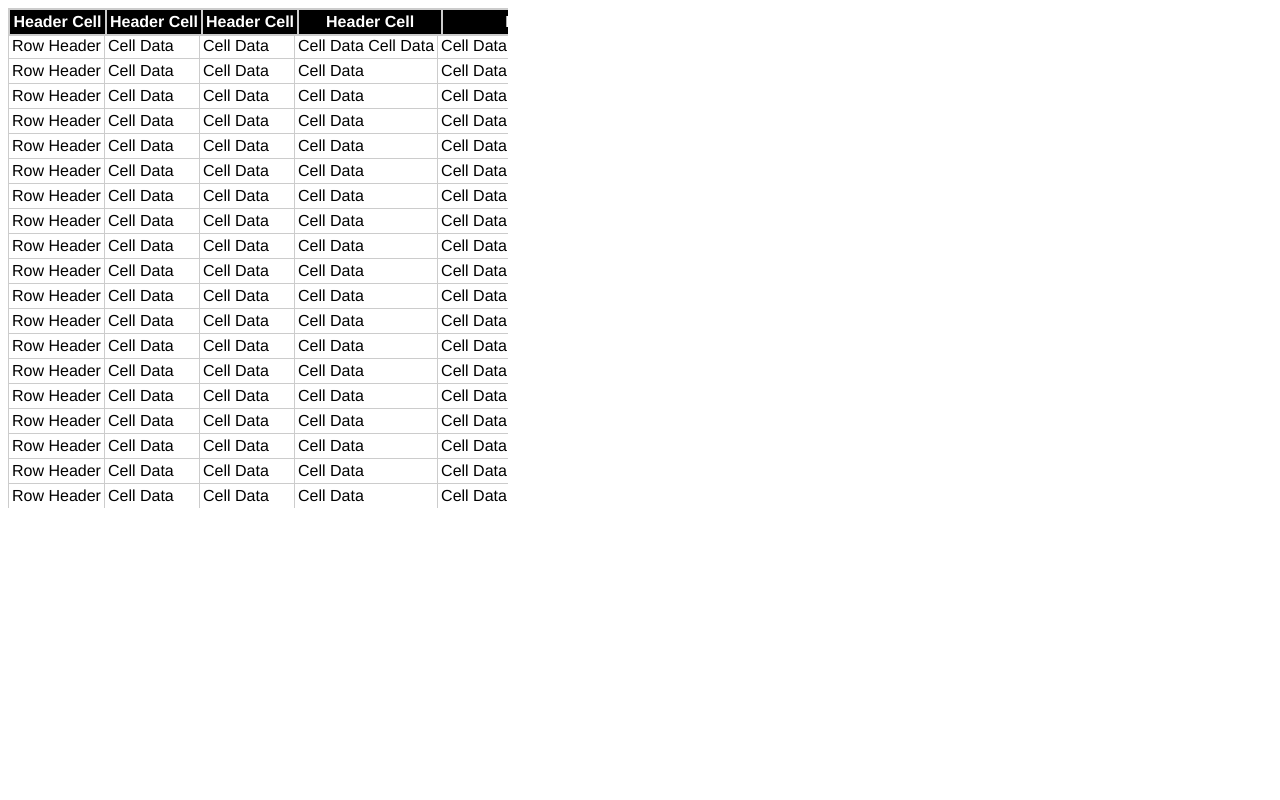
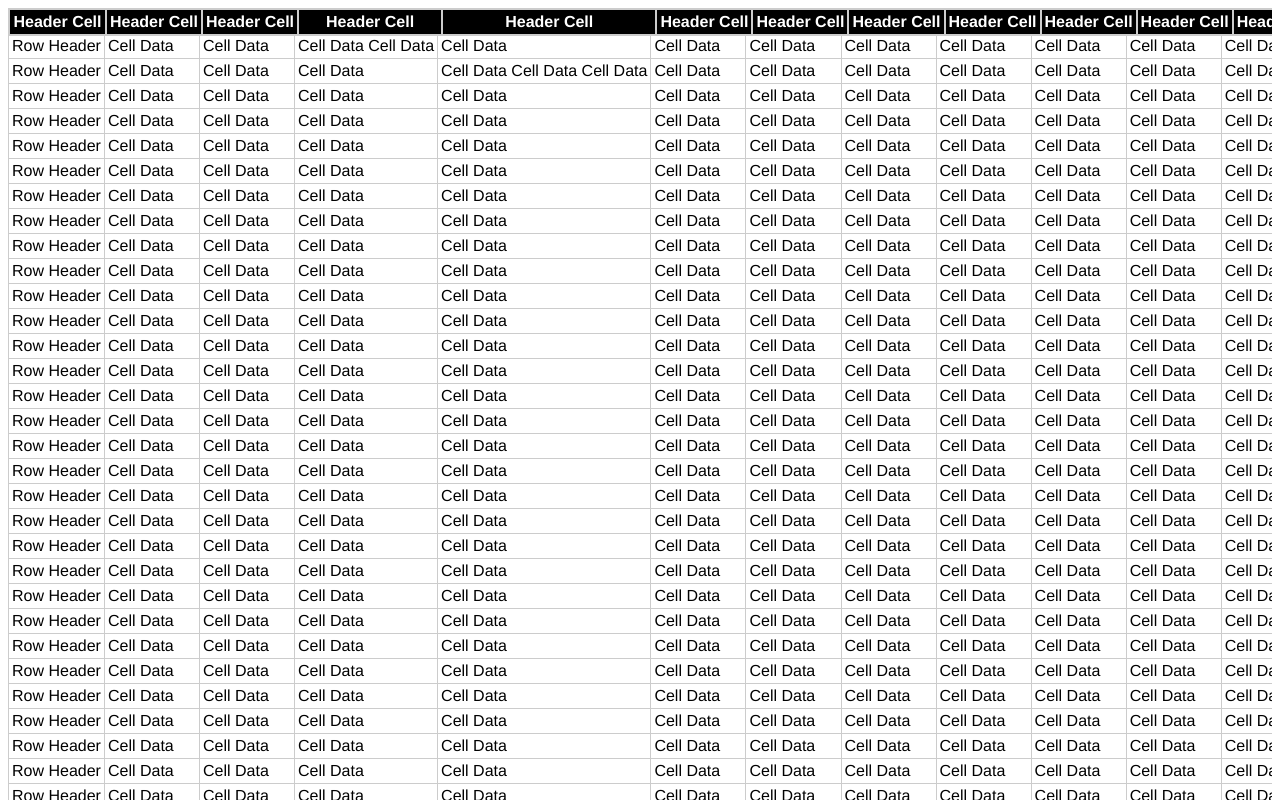
Before and after one commit to phenax/jquery-table, a plain HTML site: page index.html in a window 1280 px wide. Shown: the top 800 px of the page. Drawn offline with nearby package versions, Linux system fonts and the light colour scheme.

Commit message:
Clean both js and css files

```diff
--- a/script.js
+++ b/script.js
@@ -1,47 +1,26 @@
 // Take the widths of the header
 var headerWidths = [];
-var rowWidths = [];
 
-// Reading the CSS width property
-var bodyStyles = window.getComputedStyle(document.body);
-var tableWidth = String(bodyStyles.getPropertyValue('--width-table'));
-var tableHeight = String(bodyStyles.getPropertyValue('--height-table'));
-var paddingTable = String(bodyStyles.getPropertyValue('--padding-table'));
-var borderTable = String(bodyStyles.getPropertyValue('--border-table'));
-
-paddingTable = paddingTable.replace("px", "");
-borderTable = borderTable.replace("px", "");
-
-// Take the headers width
 var headerRow = $('thead').children('tr').children('th');
 $(headerRow).each(function() {
   headerWidths.push($(this).width());
 });
 
-console.log(headerWidths);
-
-// Create new div
+// Create new div containing the header
 $(".headerContainer").css("position", "absolute");
 $('thead').clone().appendTo('.headerContainer table').removeClass("headerRow");
 $(".headerRow").css("visibility", "hidden");
 
+// Resizing the columns
 $('.headerContainer thead th').each(function() {
   var i = $(this).index();
+
   $(this).attr("id", "header" + i);
-  $('#header'+i).css("width", headerWidths[i]);
-  // $(this).css("width", );
-  console.log("Dovrebbe " + i + " " + headerWidths[i]);
-  console.log("Riga " + i + " " + $(this).width());
+  $('#header' + i).css("width", headerWidths[i]);
 });
 
-// Position absolute
-
 // Scroll event and repositioning
-$(window).scroll(function(event){
+$(window).scroll(function(event) {
   var scrollY = $(window).scrollTop();
-  // var scrollX = $(window).scrollLeft();
-      // $(".headerContainer").css("top", scrollY);
-      console.log(scrollY);
-      $('.headerContainer').css('transform', 'translate(0px,' + scrollY + 'px )');
-      // $(".headerContainer").css("left", scrollX);
+  $('.headerContainer').css('transform', 'translate(0px,' + scrollY + 'px )');
 });
--- a/style.css
+++ b/style.css
@@ -1,28 +1,17 @@
-:root {
-  --table-padding: 3px;
-  --table-border: 1px;
-  --width-table: 8000px;
-  --height-table: auto;
-}
-
 table {
   white-space: nowrap;
   border-collapse: collapse;
   font-family: "Helvetica";
   font-weight: 200;
+  background: white;
 }
 
 th,
 tr,
 td {
-  border: var(--table-border) solid #CCC;
+  border: 1px solid #CCC;
+  padding: 3px;
 }
-
-td,
-th {
-  padding: var(--table-padding);
-}
-
 
 thead {
   position: relative;
@@ -31,8 +20,8 @@ thead {
 }
 
 .mainContainer {
-  width: 500px;
-  height: 500px;
+  width: auto;
+  height: auto;
   overflow: auto;
   position: relative;
   top: 0;
```
